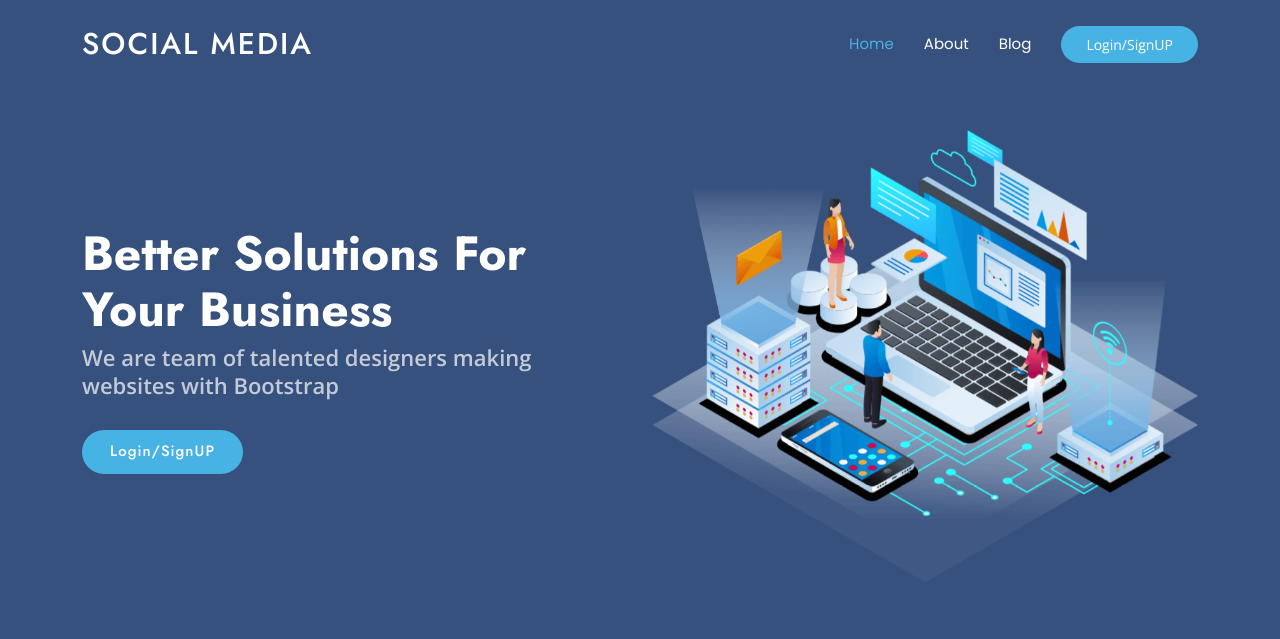
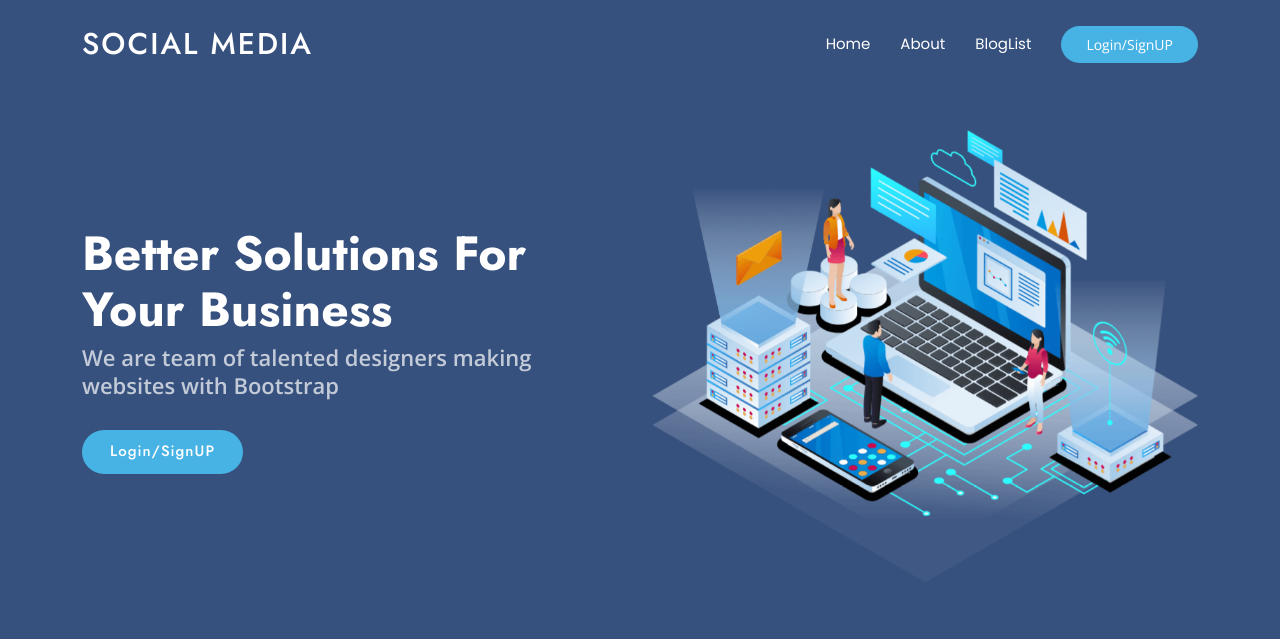
Before and after one commit to ghodsehimanshu17295665/Social, a Django app: page / in a window 1280 px wide. Shown: the top 639 px of the page. Run offline with Django 4.2, Linux system fonts and the light colour scheme; some libraries are stand-ins or nearby versions.

Commit message:
Add Templates File

```diff
--- a/socialmedia/templates/header.html
+++ b/socialmedia/templates/header.html
@@ -10,9 +10,9 @@
 
       <nav id="navmenu" class="navmenu">
         <ul>
-          <li><a href="#hero" class="active">Home</a></li>
+          <li><a href="{% url 'home_page' %}">Home</a></li>
           <li><a href="#about">About</a></li>
-          <li><a href="{% url 'blog_list' %}">Blog</a></li>
+          <li><a href="{% url 'blog_list' %}">BlogList</a></li>
         </ul>
         <i class="mobile-nav-toggle d-xl-none bi bi-list"></i>
       </nav>
```
